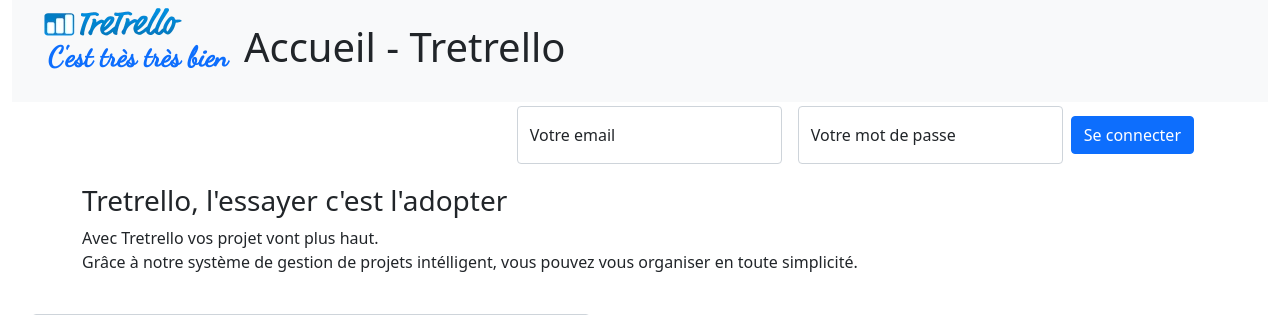
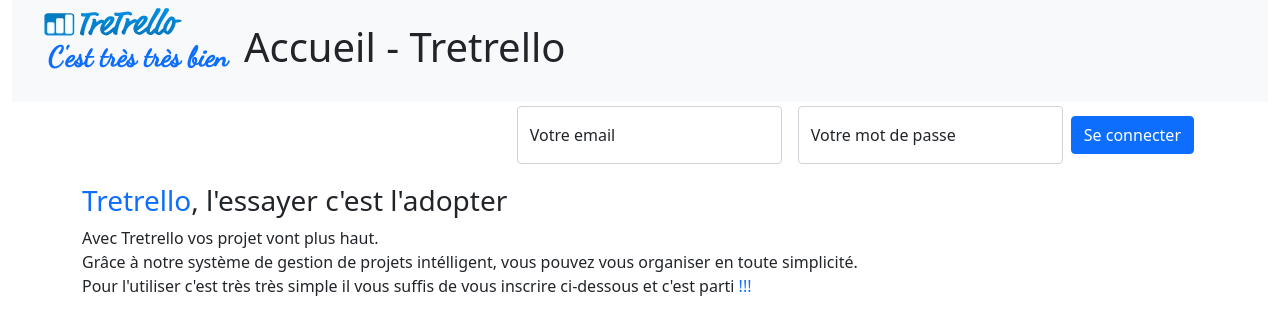
Before and after one commit to VjeremyV/projet-Kanban, a PHP site: page / in a window 1280 px wide. Shown: the top 315 px of the page. Run offline with PHP 8.4, Linux system fonts and the light colour scheme; some libraries are stand-ins or nearby versions.

Commit message:
modification de l'accueil

```diff
--- a/pages/accueil.php
+++ b/pages/accueil.php
@@ -1,4 +1,7 @@
-<h3>Tretrello, l'essayer c'est l'adopter</h3>
-<p>Avec Tretrello vos projet vont plus haut.<br>
-  Grâce à notre système de gestion de projets intélligent, vous pouvez vous organiser en toute simplicité.<br>
-</p>
+<section aria-label="text de présentation Tretrello">
+  <h3><span class="text-primary">Tretrello</span>, l'essayer c'est l'adopter</h3>
+  <p>Avec Tretrello vos projet vont plus haut.<br>
+    Grâce à notre système de gestion de projets intélligent, vous pouvez vous organiser en toute simplicité.<br>
+    Pour l'utiliser c'est très très simple il vous suffis de vous inscrire ci-dessous et c'est parti <span class="text-primary">!!!</span>
+  </p>
+</section>
```
